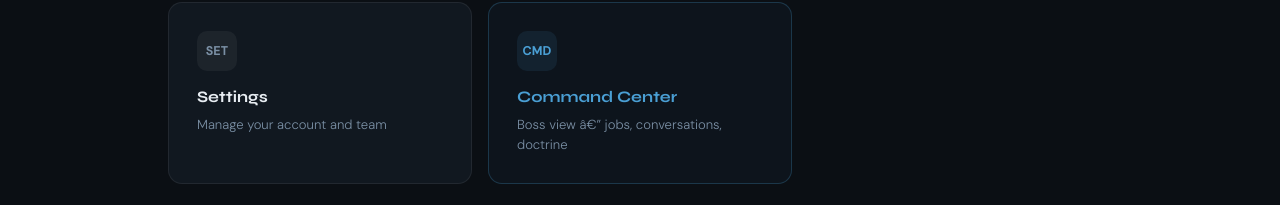
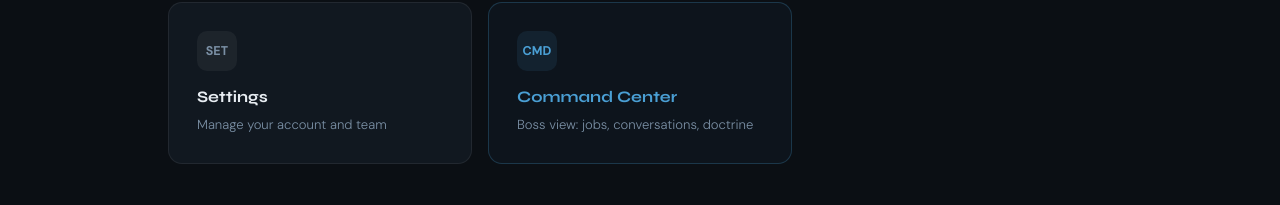
Before and after one commit to Jkapp93/Remy, a Next.js app: page /dashboard in a window 1280 px wide. Shown: the part 389-594 px from the top of the page. Built offline with nearby package versions, Linux system fonts and the light colour scheme; no server answers.

Commit message:
fix: remove em dash from dashboard card

```diff
--- a/app/dashboard/page.tsx
+++ b/app/dashboard/page.tsx
@@ -60,7 +60,7 @@ export default function DashboardPage() {
           <Link href="/boss" className="card" style={{ borderColor:'rgba(74,159,212,0.25)', background:'rgba(74,159,212,0.04)' }}>
             <div className="card-icon" style={{ background:'rgba(74,159,212,0.1)', color:'#4a9fd4' }}>CMD</div>
             <div style={{ fontFamily:"'Syne', sans-serif", fontWeight:700, fontSize:'1rem', marginBottom:'6px', color:'#4a9fd4' }}>Command Center</div>
-            <div style={{ color:'#7a8fa4', fontSize:'0.82rem', fontWeight:300 }}>Boss view â€” jobs, conversations, doctrine</div>
+            <div style={{ color:'#7a8fa4', fontSize:'0.82rem', fontWeight:300 }}>Boss view: jobs, conversations, doctrine</div>
           </Link>
         </div>
       </div>
```
